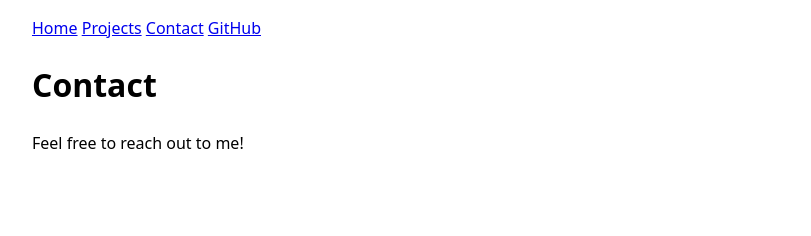
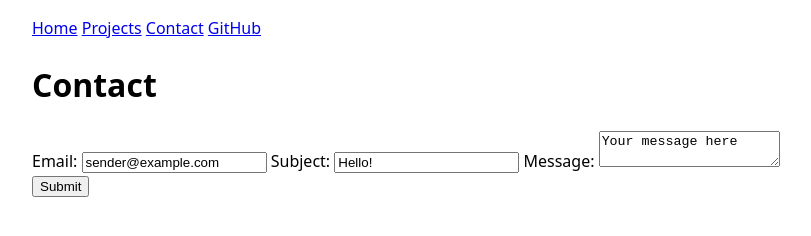
Before and after one commit to LiuxuhongDS/portfolio, a plain HTML site: page contact/index.html in a window 1280 px wide. Shown: the whole page, without its empty margins (208-1019 px from the left). Drawn offline with Linux system fonts and the light colour scheme.

Commit message:
Add contact form

```diff
--- a/contact/index.html
+++ b/contact/index.html
@@ -14,6 +14,11 @@
         <a href="https://github.com/LiuxuhongDS" target="_blank">GitHub</a>
     </nav>
     <h1>Contact</h1>
-    <p>Feel free to reach out to me!</p>
+    <form action="mailto:zhaofrancisco955@gmail.com" method="POST" enctype="text/plain">
+        <label>Email: <input type="email" name="email" value="sender@example.com"></label>
+        <label>Subject: <input type="text" name="subject" value="Hello!"></label>
+        <label>Message: <textarea name="body">Your message here</textarea></label>
+        <button>Submit</button>
+    </form>
 </body>
 </html>
```
